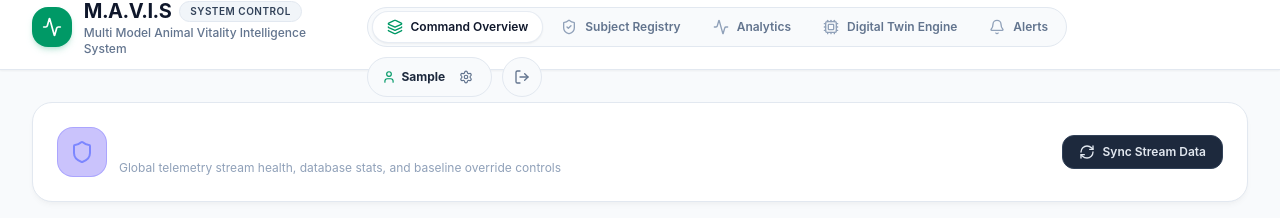
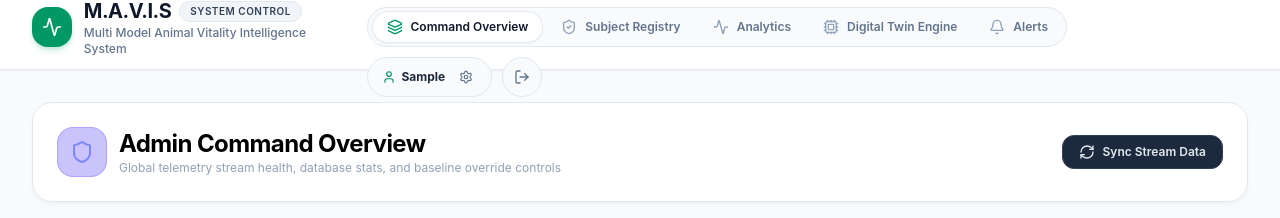
Before and after one commit to Dheemanth07/M.A.V.I.S, a React (Vite) app in the folder frontend/: page /dashboard in a window 1280 px wide. Shown: the part 65-283 px from the top of the page. Built offline with nearby package versions, Linux system fonts and the light colour scheme; no server answers; sample sign-in values are in the browser's storage.

Commit message:
adjusted heading color to have contrast with the background

```diff
--- a/frontend/src/features/admin/components/AdminOverview.tsx
+++ b/frontend/src/features/admin/components/AdminOverview.tsx
@@ -16,7 +16,7 @@ export const AdminOverview: React.FC<AdminOverviewProps> = ({ animals, onRefresh
                         <Shield className="h-6 w-6" />
                     </div>
                     <div>
-                        <h2 className="text-2xl font-bold tracking-tight text-white m-0">Admin Command Overview</h2>
+                        <h2 className="text-2xl font-bold tracking-tight text-black">Admin Command Overview</h2>
                         <p className="text-xs text-slate-400 font-normal m-0">Global telemetry stream health, database stats, and baseline override controls</p>
                     </div>
                 </div>
```
